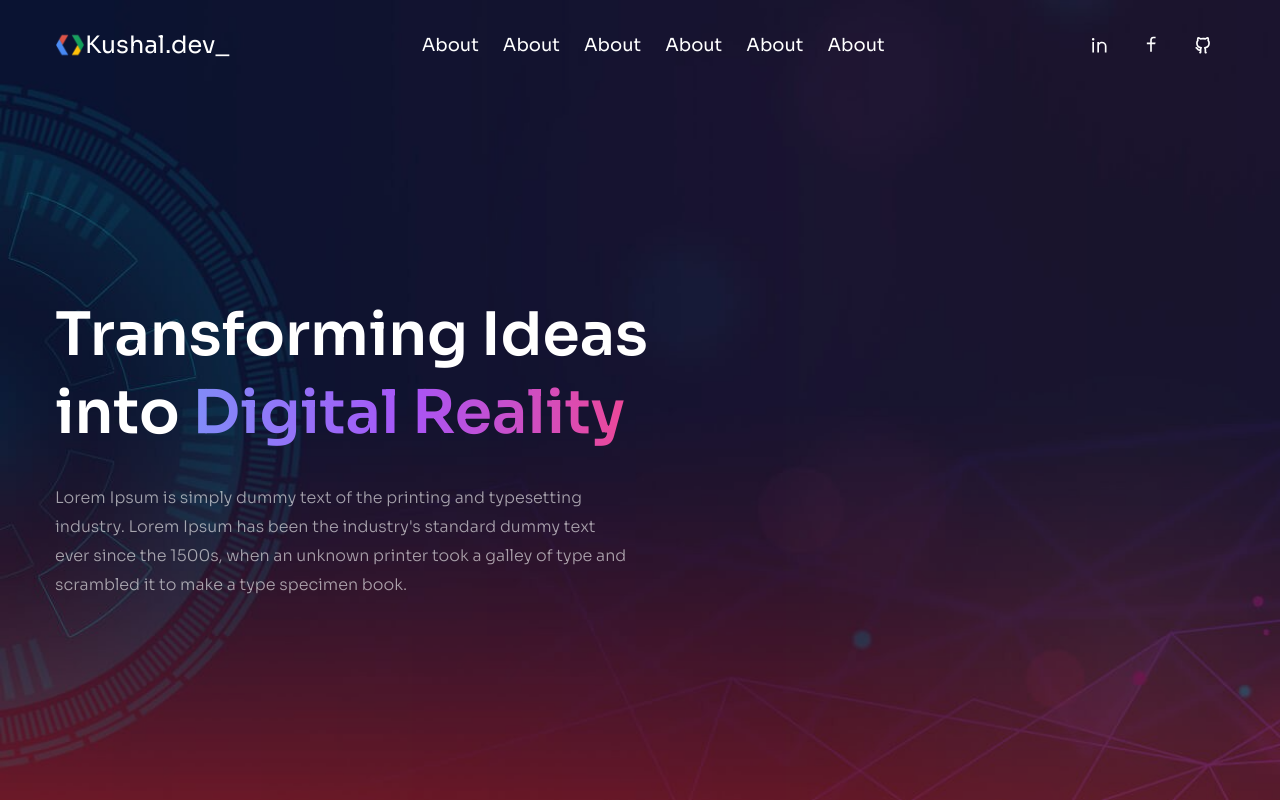
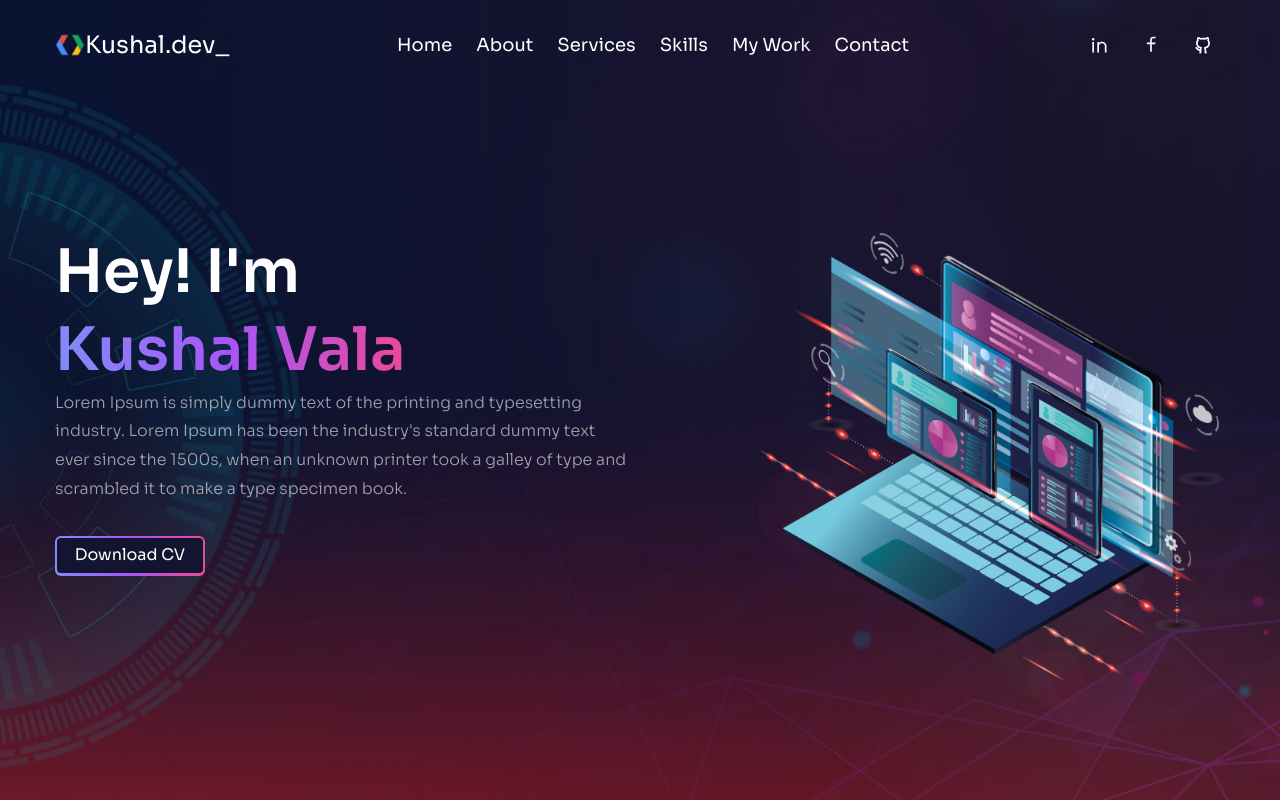
Before and after one commit to vkushal-28/portfolio, a React (Vite) app: page / in a window 1280 px wide. Shown: the top 800 px of the page. Built offline with nearby package versions, Linux system fonts and the light colour scheme.

Commit message:
add hero designs and header design change

```diff
--- a/src/assets/images/index.jsx
+++ b/src/assets/images/index.jsx
@@ -1,3 +1,4 @@
 import devImg from "./developers.png";
+import webTech from "./hero-logo.png";
 
-export { devImg };
+export { devImg, webTech };
--- a/src/components/NavItems.jsx
+++ b/src/components/NavItems.jsx
@@ -6,9 +6,9 @@ const NavItems = () => {
         <a
           href="/"
           key={ind}
-          className=" hover:bg-slate-50/10  hover:text-pink-500 hover:backdrop-blur-sm  transition-all duration-400 p-2 rounded-full"
+          className="sora capitalize text-md hover:text-pink-500 hover:backdrop-blur-sm  transition-all duration-400 p-2 rounded-full"
         >
-          About
+          {item}
         </a>
       ))}
     </div>
--- a/src/components/Socials.jsx
+++ b/src/components/Socials.jsx
@@ -4,20 +4,20 @@ const Socials = () => {
     <div className="flex items-center gap-x-2 text-lg">
       <a
         href="/"
-        className="hover:text-accent text-xl hover:bg-white/10 hover:backdrop-blur-sm  transition-all duration-400 p-3 rounded-full"
+        className="hover:text-pink-500 text-xl hover:bg-white/10 hover:backdrop-blur-sm  transition-all duration-400 p-3 rounded-full"
       >
         <RiLinkedinLine />
       </a>
       <a
         href="/"
-        className="hover:text-accent text-xl hover:bg-white/10 hover:backdrop-blur-sm  transition-all duration-400 p-3 rounded-full"
+        className="hover:text-pink-500 text-xl hover:bg-white/10 hover:backdrop-blur-sm  transition-all duration-400 p-3 rounded-full"
       >
         <RiFacebookLine />
       </a>
 
       <a
         href="/"
-        className="hover:text-accent text-xl hover:bg-white/10 hover:backdrop-blur-sm  transition-all duration-400 p-3 rounded-full"
+        className="hover:text-pink-500 text-xl hover:bg-white/10 hover:backdrop-blur-sm  transition-all duration-400 p-3 rounded-full"
       >
         <RiGithubLine />
       </a>
--- a/src/index.css
+++ b/src/index.css
@@ -2,7 +2,8 @@
 @tailwind components;
 @tailwind utilities;
 
-body {
+body,
+header {
   font-family: "sora", sans-serif;
   color: white;
 }
@@ -54,7 +55,7 @@ body {
     @apply w-full h-[180px] p-6 capitalize rounded-lg resize-none;
   }
   .nav-glass {
-    @apply bg-secondary/10 backdrop-blur-md bg-opacity-10;
+    @apply bg-/10 backdrop-blur-md bg-opacity-10;
   }
 }
 /* bg-slate-900/30 bg-opacity-60  backdrop-blur-lg */
--- a/src/pages/About/index.jsx
+++ b/src/pages/About/index.jsx
@@ -105,7 +105,7 @@ const About = () => {
   const [index, setIndex] = useState(0);
   console.log(index);
   return (
-    <div className="h-full bg-primary/90 py-32 text-center xl:text-left">
+    <div className="h-full bg-bl py-32 text-center xl:text-left">
       {/* <Circles /> */}
       {/* avatar image */}
       {/* <motion.div
--- a/src/pages/Hero/index.jsx
+++ b/src/pages/Hero/index.jsx
@@ -4,25 +4,28 @@
 // framer motion
 import { motion } from "framer-motion";
 
+import * as Imgs from "../../assets/images/index";
 // variants
 import { fadeIn } from "../../helpers/variants";
 const Hero = () => {
   return (
-    <div className="bg-primary ">
+    <div className="bg-primary header">
       {/* text */}
       <div className="  bg-explosion bg-cover w-full xl:h-[100vh] md:h-[70vh] h-[90vh] bg-no-repeat  ">
         <div className="text-center flex flex-col justify-center xl:pt-40  xl:text-left h-full container mx-auto ">
+          <div className="grid grid-cols-5 gap-1">
+            <div className="col-span-3">
               {/* title */}
               <motion.h1
                 variants={fadeIn("down", 0.2)}
                 initial="hidden"
                 animate="show"
                 exit="hidden"
-            className="h1"
+                className="h1 mb-0"
               >
-            Transforming Ideas <br /> into{" "}
+                Hey! I'm <br />
                 <span className=" text-transparent bg-clip-text bg-gradient-to-r from-indigo-400 via-purple-500 to-pink-500">
-              Digital Reality
+                  Kushal Vala
                 </span>
               </motion.h1>
               <motion.p
@@ -30,30 +33,32 @@ const Hero = () => {
                 initial="hidden"
                 animate="show"
                 exit="hidden"
-            className="max-w-sm xl:max-w-xl mx-auto xl:mx-0 mb-10 xl:mb-16 "
+                className="max-w-sm xl:max-w-xl mx-auto xl:mx-0 mb-10 xl:mb-8 "
               >
                 Lorem Ipsum is simply dummy text of the printing and typesetting
-            industry. Lorem Ipsum has been the industry's standard dummy text
-            ever since the 1500s, when an unknown printer took a galley of type
-            and scrambled it to make a type specimen book.
+                industry. Lorem Ipsum has been the industry's standard dummy
+                text ever since the 1500s, when an unknown printer took a galley
+                of type and scrambled it to make a type specimen book.
               </motion.p>
-          {/* btn */}
-          {/* <div class="flex justify-center xl:hidden relative">
-            <ProjectsBtn />
+              <div className="h-[40px] w-[150px] rounded-md bg-gradient-to-r  from-indigo-400 via-purple-500 to-pink-500 px-[2px] pt-[2px] pb-[2.5px]">
+                <button type="button" className=" bg-bl rounded w-full h-full ">
+                  <span className="py-2">Download CV</span>
+                </button>
+                {/* <div class="flex h-full w-full items-center justify-center bg-gray-800 back">
+                  <h1 class="text-2xl font-black text-white">
+                    the quick brown fox jumps over the lazy dog
+                  </h1>
                 </div> */}
-          {/* <motion.div
-            variants={fadeIn("down", 0.4)}
-            initial="hidden"
-            animate="show"
-            exit="hidden"
-            className="hidden xl:flex"
-          >
-            <ProjectsBtn />
-          </motion.div> */}
+              </div>
+            </div>
+            <div className="text-center w-full h-full col-span-2">
+              <img src={Imgs.webTech} alt="hero-img" />
+            </div>
+          </div>
         </div>
       </div>
       {/* image */}
-      <div className="w-full h-full absolute right-0 bottom-0">
+      {/* <div className="w-full h-full absolute right-0 bottom-0"> */}
       {/* bg image */}
       {/* <div className=" xl:bg-explosion xl:bg-cover  xl:bg-no-repeat w-full h-full absolute "></div> */}
       {/* particles */}
@@ -68,7 +73,7 @@ const Hero = () => {
         >
           <Avatar />
         </motion.div> */}
-      </div>
+      {/* </div> */}
     </div>
   );
 };
--- a/tailwind.config.js
+++ b/tailwind.config.js
@@ -26,6 +26,7 @@ module.exports = {
         primary: "#04171e",
         secondary: "#393A47",
         accent: "#00a376",
+        bl: "#131430",
 
         //    primary: "#131424",
         // secondary: "#393A47",
@@ -33,7 +34,7 @@ module.exports = {
       },
       backgroundImage: {
         explosion: 'url("/src/assets/images/background.png")',
-        webtech: 'url("/bg-circles.png")',
+        webtech: 'url("/src/assets/images/hero-logo.png")',
         // circleStar: 'url("/circle-star.svg")',
         // site: 'url("/site-bg.svg")',
       },
```
Lines whose indentation alone changed are shown as unchanged.
